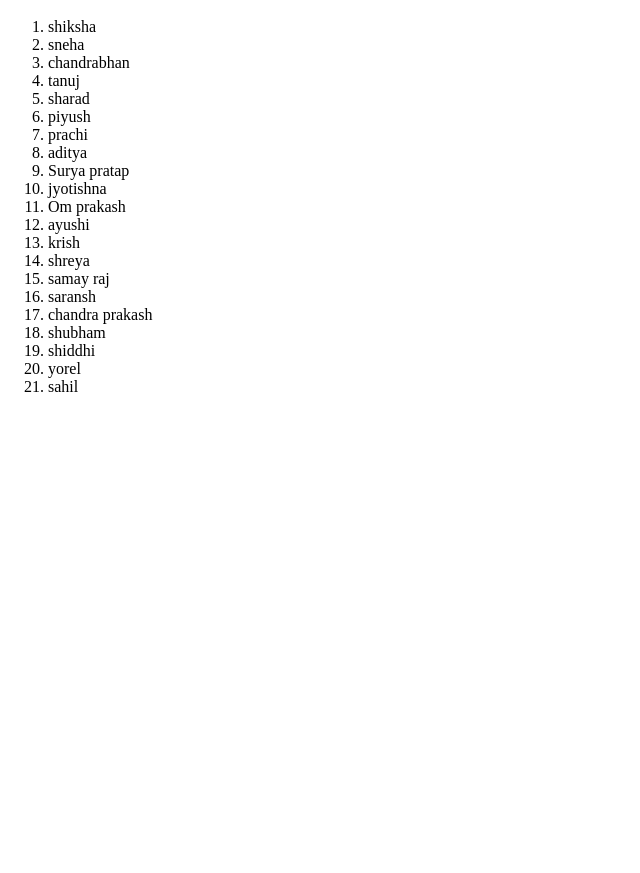
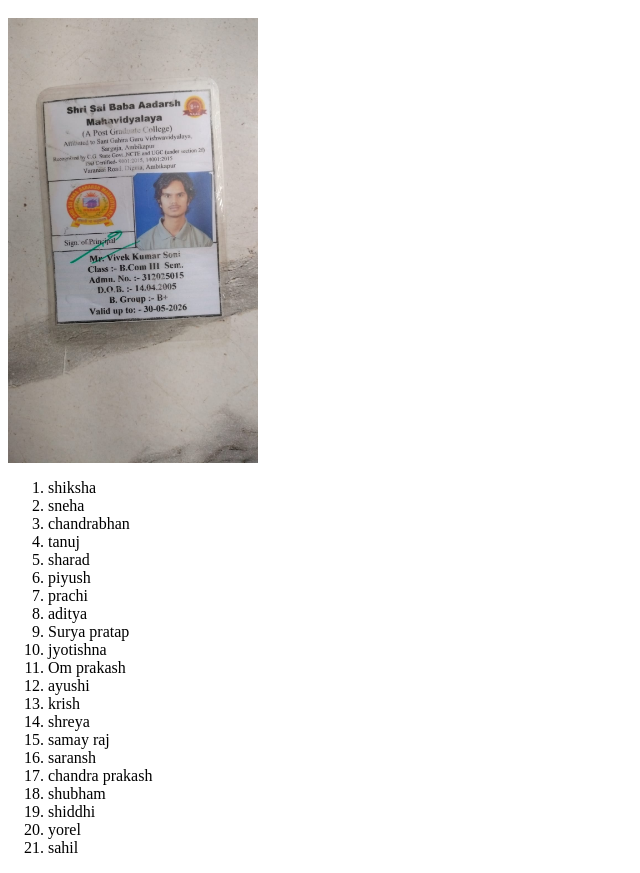
Before and after one commit to shubhamsingh-iv/name-list, a plain HTML site: page index.html in a window 1280 px wide. Shown: the part 48-921 px from the top of the page, without its empty margins (0-640 px from the left). Before the commit the page ends 800 px from the top, so only its background shows below. Drawn offline with Linux system fonts and the light colour scheme.

Commit message:
Update index.html

```diff
--- a/index.html
+++ b/index.html
@@ -5,6 +5,8 @@
 
 <body>
 	<h1>BCA 4th Sem.</h1>
+
+<img src="photo.jpg" alt="Student Photo" width="250">
 
 <ol>
 	<li>shiksha</li>
```
